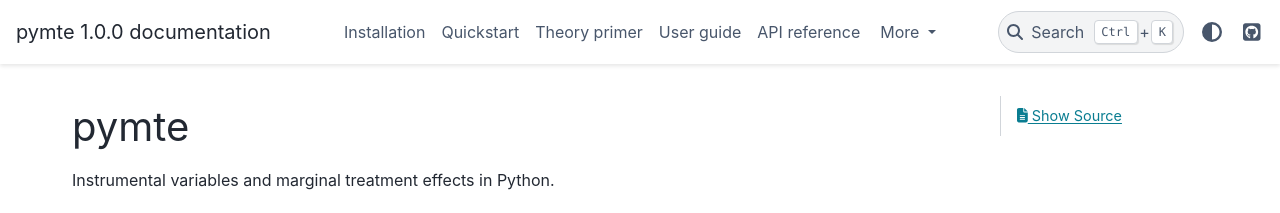
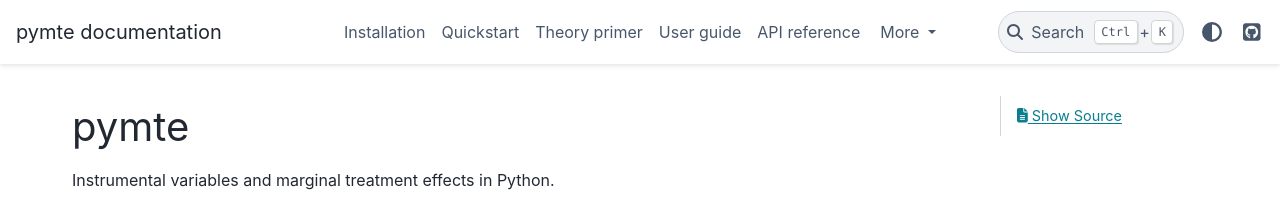
Before and after one commit to Alexr951/pymte, a Sphinx documentation site: the page built from docs/index.md, in a window 1280 px wide. Shown: the top 213 px of the page. Built offline with Sphinx 7.4.7 and the PyData theme 0.15.4, drawn with Linux system fonts in a browser that asks for light colours; some of the changed lines change nothing that is shown.

Commit message:
Title the documentation without a version number and add a favicon

```diff
--- /dev/null
+++ b/docs/_templates/layout.html
@@ -0,0 +1,4 @@
+{% extends "!layout.html" %}
+{% block htmltitle %}
+<title>{% if pagename == root_doc %}{{ docstitle|e }}{% else %}{{ title|striptags|e }} | {{ docstitle|e }}{% endif %}</title>
+{% endblock %}
--- a/docs/conf.py
+++ b/docs/conf.py
@@ -21,6 +21,8 @@ exclude_patterns = ["_build", "jupyter_execute"]
 
 html_theme = "pydata_sphinx_theme"
 html_static_path = ["_static"]
+html_title = "pymte documentation"
+html_favicon = "_static/favicon.svg"
 html_theme_options = {
     "github_url": "https://github.com/alexr951/pymte",
     "navigation_with_keys": False,
```
Also changed, not shown: docs/_static/favicon.svg (added).
